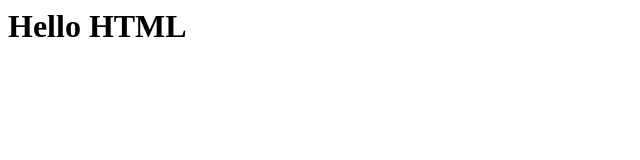
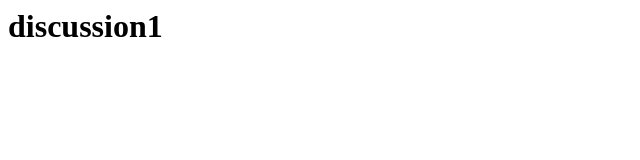
Before and after one commit to brinda-mehra/discussion1, a plain HTML site: page index.html in a window 1280 px wide. Shown: the whole page, without its empty margins (0-640 px from the left). Drawn offline with Linux system fonts and the light colour scheme.

Commit message:
Update index.html

```diff
--- a/index.html
+++ b/index.html
@@ -1 +1 @@
-<h1> Hello HTML <h1>
+<h1> discussion1 <h1>
```
